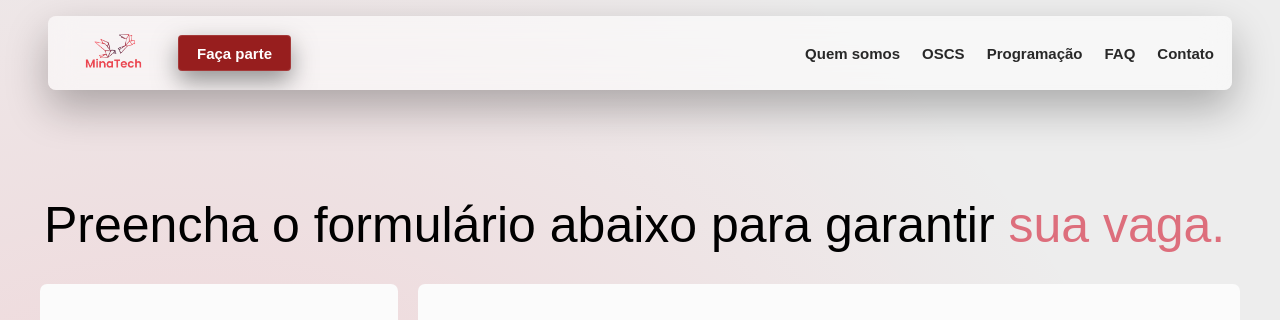
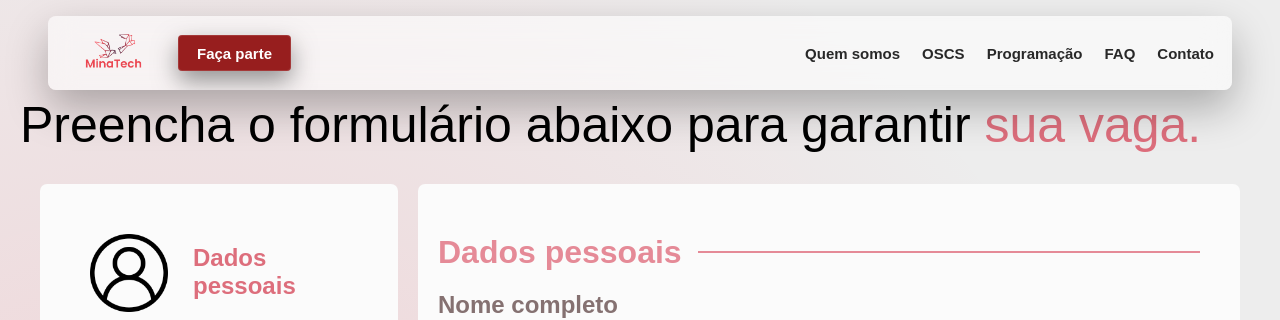
Before and after one commit to Cadu-f12/mina-tech-project, a React (Vite) app: page /inscricao in a window 1280 px wide. Shown: the top 320 px of the page. Built offline with nearby package versions, Linux system fonts and the light colour scheme; no server answers; a small style sheet from the web is missing; a web font is replaced by a local one.

Commit message:
added changes

```diff
--- a/src/components/inscricao/Title.css
+++ b/src/components/inscricao/Title.css
@@ -1,7 +1,7 @@
 .title-card {
-  margin-top: 200px;
+  margin-top: 100px;
 
-  margin-left: 44px;
+  margin-left: 20px;
 }
 
 .title {
```
